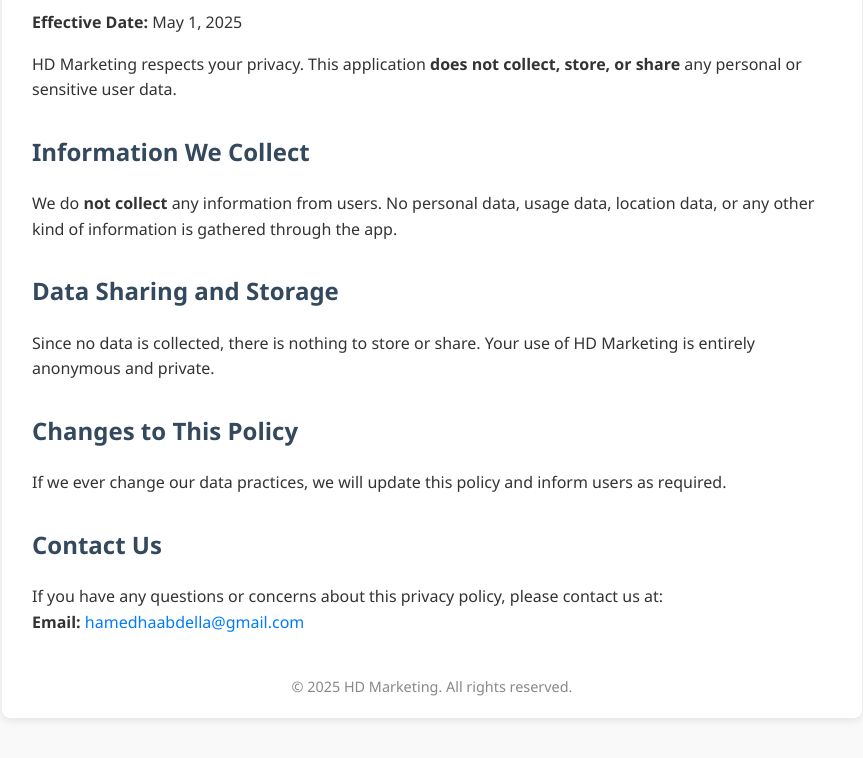
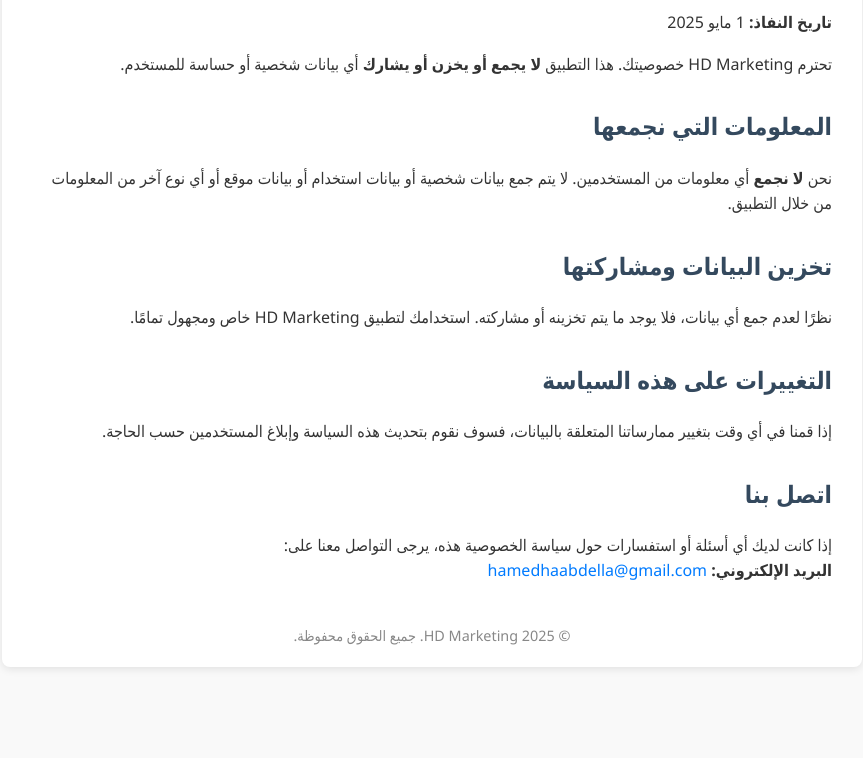
Before and after one commit to olelabs/hd-mareketin-privacy-policy, a plain HTML site: page index.html in a window 1280 px wide. Shown: the part 144-902 px from the top of the page, without its empty margins (208-1071 px from the left). After the commit the page ends 851 px from the top, so only its background shows below. Drawn offline with Linux system fonts and the light colour scheme.

Commit message:
Update index.html
arabic update

```diff
--- a/index.html
+++ b/index.html
@@ -1,8 +1,8 @@
 <!DOCTYPE html>
-<html lang="en">
+<html lang="ar" dir="rtl">
 <head>
   <meta charset="UTF-8">
-  <title>Privacy Policy - HD Marketing</title>
+  <title>سياسة الخصوصية - HD Marketing</title>
   <meta name="viewport" content="width=device-width, initial-scale=1.0">
   <style>
     body {
@@ -12,6 +12,7 @@
       line-height: 1.6;
       margin: 0;
       padding: 0;
+      direction: rtl;
     }
     .container {
       max-width: 800px;
@@ -48,36 +49,36 @@
 </head>
 <body>
   <div class="container">
-    <h1>Privacy Policy</h1>
-    <p><strong>Effective Date:</strong> May 1, 2025</p>
+    <h1>سياسة الخصوصية</h1>
+    <p><strong>تاريخ النفاذ:</strong> 1 مايو 2025</p>
 
     <p>
-      HD Marketing respects your privacy. This application <strong>does not collect, store, or share</strong> any personal or sensitive user data.
+      تحترم HD Marketing خصوصيتك. هذا التطبيق <strong>لا يجمع أو يخزن أو يشارك</strong> أي بيانات شخصية أو حساسة للمستخدم.
     </p>
 
-    <h2>Information We Collect</h2>
+    <h2>المعلومات التي نجمعها</h2>
     <p>
-      We do <strong>not collect</strong> any information from users. No personal data, usage data, location data, or any other kind of information is gathered through the app.
+      نحن <strong>لا نجمع</strong> أي معلومات من المستخدمين. لا يتم جمع بيانات شخصية أو بيانات استخدام أو بيانات موقع أو أي نوع آخر من المعلومات من خلال التطبيق.
     </p>
 
-    <h2>Data Sharing and Storage</h2>
+    <h2>تخزين البيانات ومشاركتها</h2>
     <p>
-      Since no data is collected, there is nothing to store or share. Your use of HD Marketing is entirely anonymous and private.
+      نظرًا لعدم جمع أي بيانات، فلا يوجد ما يتم تخزينه أو مشاركته. استخدامك لتطبيق HD Marketing خاص ومجهول تمامًا.
     </p>
 
-    <h2>Changes to This Policy</h2>
+    <h2>التغييرات على هذه السياسة</h2>
     <p>
-      If we ever change our data practices, we will update this policy and inform users as required.
+      إذا قمنا في أي وقت بتغيير ممارساتنا المتعلقة بالبيانات، فسوف نقوم بتحديث هذه السياسة وإبلاغ المستخدمين حسب الحاجة.
     </p>
 
-    <h2>Contact Us</h2>
+    <h2>اتصل بنا</h2>
     <p>
-      If you have any questions or concerns about this privacy policy, please contact us at:<br>
-      <strong>Email:</strong> <a href="mailto:hamedhaabdella@gmail.com">hamedhaabdella@gmail.com</a>
+      إذا كانت لديك أي أسئلة أو استفسارات حول سياسة الخصوصية هذه، يرجى التواصل معنا على:<br>
+      <strong>البريد الإلكتروني:</strong> <a href="mailto:hamedhaabdella@gmail.com">hamedhaabdella@gmail.com</a>
     </p>
 
     <footer>
-      &copy; 2025 HD Marketing. All rights reserved.
+      &copy; 2025 HD Marketing. جميع الحقوق محفوظة.
     </footer>
   </div>
 </body>
```
